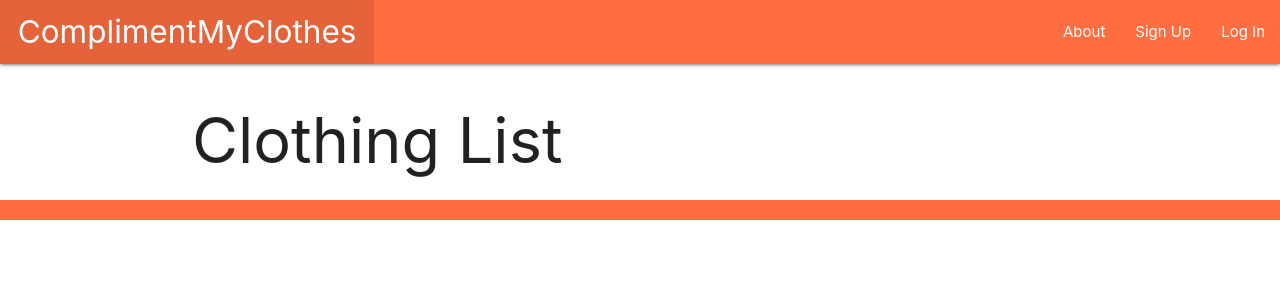
After one commit to calmlb/ComplimentMyClothes, a Django app: template main_app/templates/clothing.html in a window 1280 px wide. The commit adds this page. Shown: the top 300 px of the page. Run offline with Django 3.2, Linux system fonts and the light colour scheme; the template is opened without the code that fills it, so the values that code supplies are empty.

Commit message:
authentication complete and signup mostly done

```diff
--- a/ComplimentMyClothes/settings.py
+++ b/ComplimentMyClothes/settings.py
@@ -77,7 +77,7 @@ WSGI_APPLICATION = 'ComplimentMyClothes.wsgi.application'
 DATABASES = {
     'default': {
         'ENGINE': 'django.db.backends.postgresql',
-        'NAME': 'ComplimentMyClothes-1',
+        'NAME': 'complimentmyclothes',
     }
 }
 
@@ -106,7 +106,7 @@ AUTH_PASSWORD_VALIDATORS = [
 
 LANGUAGE_CODE = 'en-us'
 
-TIME_ZONE = 'UTC'
+TIME_ZONE = 'EST'
 
 USE_I18N = True
 
@@ -119,3 +119,5 @@ USE_TZ = True
 # https://docs.djangoproject.com/en/3.1/howto/static-files/
 
 STATIC_URL = '/static/'
+LOGIN_REDIRECT_URL = '/'
+LOGOUT_REDIRECT_URL = '/'
--- a/main_app/templates/base.html
+++ b/main_app/templates/base.html
@@ -23,6 +23,14 @@
             <!-- <li><a href="{% url 'clothing_all' %}">View My Wardrobe</a></li> -->
             <!-- <li><a href="{% url 'clothing_create' %}">Add Clothing</a></li> -->
             <li><a href="{% url 'about' %}">About</a></li>
+            {% if user.is_authenticated %}
+                <li><a href="{% url 'home' %}">My Clothing</a></li>
+                <li><a href="{% url 'logout' %}">Log Out</a></li>
+            {% else %}
+                <li><a href="{% url 'signup' %}">Sign Up</a></li>
+                <li><a href="{% url 'login' %}">Log In</a></li>
+            {% endif %}
+            </ul>
         </ul>
       </div>
     </nav>
--- /dev/null
+++ b/main_app/templates/clothing.html
@@ -0,0 +1,19 @@
+{% extends 'base.html' %}
+{% block content %}
+
+<h1>Clothing List</h1>
+
+{% for clothing in Clothing %}
+  <a href="{% url 'clothing' clothing.id %}">
+    <div class="card">
+        <div class="card-content">
+            <span class="card-title">{{ clothing.name }}</span>
+            <p>Type: {{ clothing.type }}</p>
+            <p>Colour: {{ clothing.colour }}</p>
+            <p>Season: {{ clothing.season }}</p>
+        </div>
+    </div>
+  </a>
+{% endfor %}
+
+{% endblock %}
--- a/main_app/urls.py
+++ b/main_app/urls.py
@@ -10,6 +10,6 @@ urlpatterns = [
     path('clothing/<int:clothing_id>', ClothingDetail.as_view(), name='clothing_detail'),
     path('clothing/<int:clothing_id>/update', ClothingUpdate.as_view(), name='clothing_update'),
     path('clothing/<int:clothing_id>/delete', ClothingDelete.as_view(), name='clothing_delete'),
-    # path('accounts/', include('django.contrib.auth.urls')),
-    # path('accounts/signup/', views.signup, name='signup'),
+    path('accounts/', include('django.contrib.auth.urls')),
+    path('accounts/signup/', views.signup, name='signup'),
 ]
```
Also changed, not shown: main_app/models.py (+11 -0 lines), main_app/templates/registration/login.html (added, +11 -0 lines), main_app/templates/registration/signup.html (added, +14 -0 lines), main_app/views.py (+27 -0 lines).
